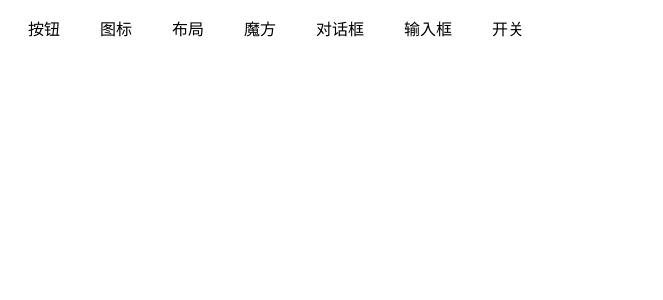
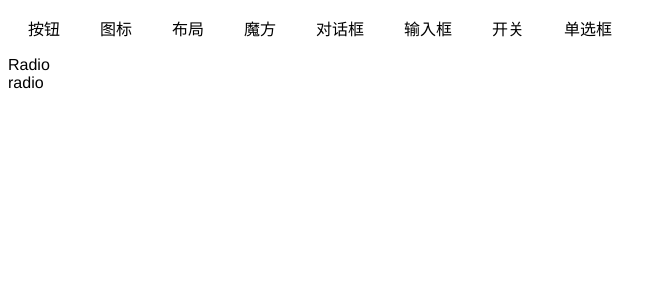
Before and after one commit to mrwdhasd0903/meows-ui, a Vue app: page /radio in a window 1280 px wide. Shown: the top 300 px of the page, without its empty margins (0-663 px from the left). Built offline with nearby package versions, Linux system fonts and the light colour scheme.

Commit message:
radio init

```diff
--- a/examples/App.vue
+++ b/examples/App.vue
@@ -24,7 +24,8 @@ export default {
         { link: "/three", text: "魔方" },
         { link: "/dialog", text: "对话框" },
         { link: "/input", text: "输入框" },
-        { link: "/switch", text: "开关" }
+        { link: "/switch", text: "开关" },
+        { link: "/radio", text: "单选框" }
       ]
     };
   }
--- /dev/null
+++ b/examples/components/radio.vue
@@ -0,0 +1,21 @@
+<template>
+  <div class>Radio
+    <me-radio></me-radio>
+  </div>
+</template>
+
+<script>
+export default {
+  name: "",
+  components: {},
+  data() {
+    return {};
+  },
+  computed: {},
+  methods: {},
+  mounted() {}
+};
+</script>
+
+<style scoped>
+</style>
--- a/examples/router.js
+++ b/examples/router.js
@@ -15,6 +15,9 @@ const router = new VueRouter({
     path: '/',
     // 重定向
     redirect: '/switch'
+  }, {
+    path: '/radio',
+    component: () => import("./components/radio")
   }, {
     path: '/button',
     component: () => import("./components/button")
--- a/package.json
+++ b/package.json
@@ -1,6 +1,6 @@
 {
   "name": "meows-ui",
-  "version": "0.0.19",
+  "version": "0.0.20",
   "description": "基于VUE的UI组件库",
   "main": "lib/meows-ui.umd",
   "author": {
--- /dev/null
+++ b/packages/Radio/index.js
@@ -0,0 +1,9 @@
+// 导入组件
+import MeRadio from './src/index'
+// 组件列表
+const components = [
+  MeRadio
+]
+
+
+export default components
--- /dev/null
+++ b/packages/Radio/src/index.vue
@@ -0,0 +1,19 @@
+<template>
+  <div class>radio</div>
+</template>
+
+<script>
+export default {
+  name: "MeRadio",
+  components: {},
+  data() {
+    return {};
+  },
+  computed: {},
+  methods: {},
+  mounted() {}
+};
+</script>
+
+<style>
+</style>
--- a/src/index.js
+++ b/src/index.js
@@ -5,6 +5,8 @@ import Three from '../packages/Three'
 import Dialog from '../packages/Dialog'
 import Input from '../packages/Input'
 import Switch from '../packages/Switch'
+import Radio from '../packages/Radio'
+
 import '../packages/Theme/index.css'
 import '../packages/Theme/transition.css'
 import {
@@ -20,7 +22,8 @@ const components = [
   ...Three,
   ...Dialog,
   ...Input,
-  ...Switch
+  ...Switch,
+  ...Radio
 ]
 
 // 定义 install 方法，接收 Vue 作为参数。如果使用 use 注册插件，那么所有的组件都会被注册
```
